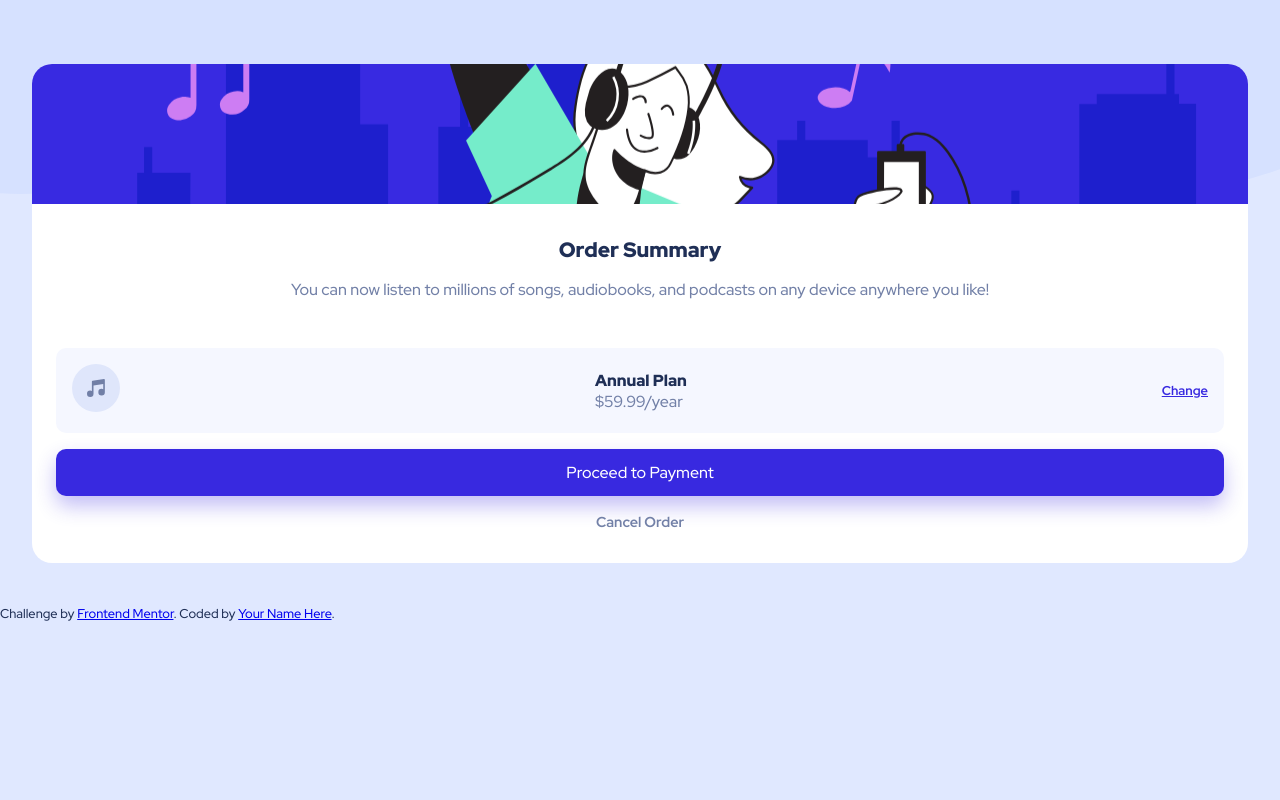
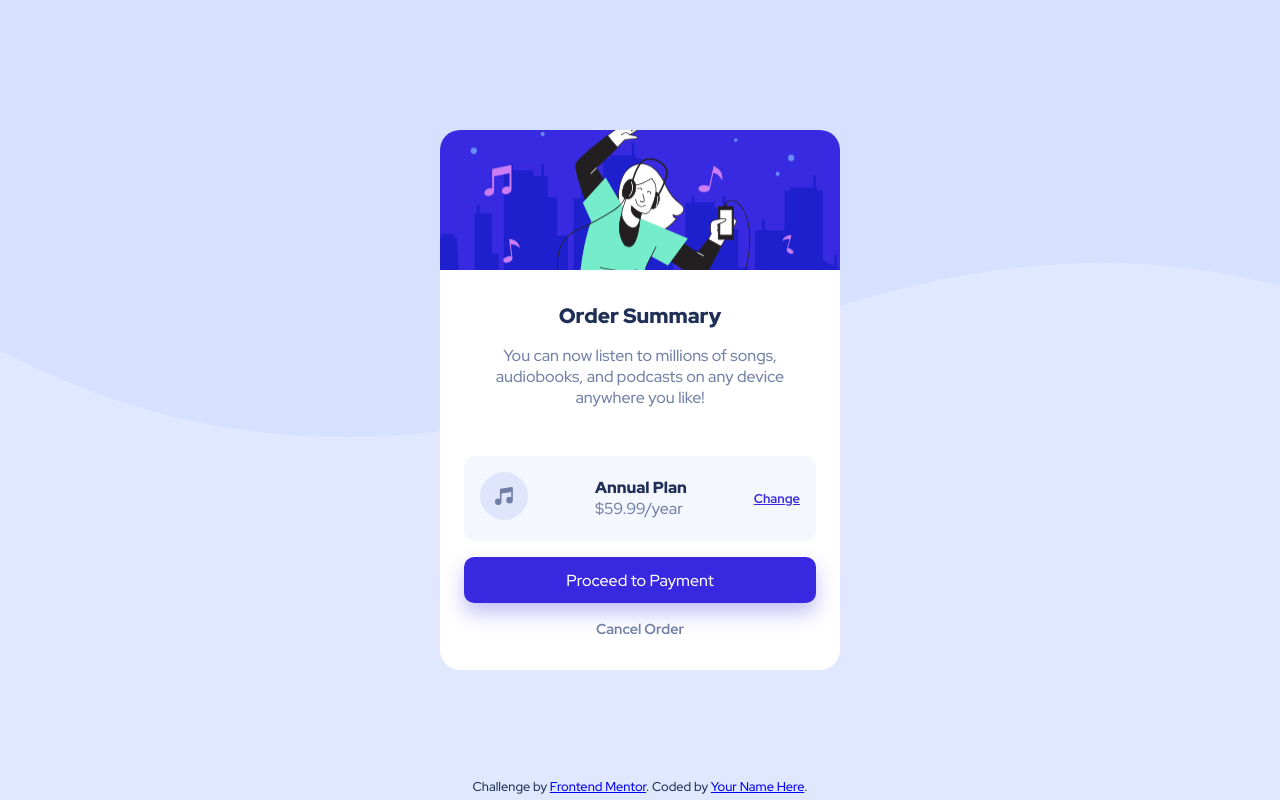
Before and after one commit to chrisbailey85/Frontend-Mentor-Order-summary-card, a plain HTML site: page index.html in a window 1280 px wide. Drawn offline with Linux system fonts and the light colour scheme.

Commit message:
project completed

```diff
--- a/style.css
+++ b/style.css
@@ -18,6 +18,7 @@ body {
     font-family: 'Red Hat Display', sans-serif;
     padding: 4rem 1rem;
     color: var(--dark-blue);
+    min-height: 100vh;
 }
 
 body::before {
@@ -38,6 +39,7 @@ main {
     background-color: #fff;
     border-radius: 20px;
     padding-bottom: 2rem;
+    max-width: 400px;
 }
 .card__img {
     background-image: url('./images/illustration-hero.svg');
@@ -88,6 +90,7 @@ main {
     color: var(--bright-blue);
     font-weight: 700;
     font-size: 0.8rem;
+    transition: opacity 0.3s ease-in-out;
 }
 
 .card__links {
@@ -108,18 +111,23 @@ main {
     margin-bottom: 1rem;
     padding: 0.8rem;
     box-shadow: 0 10px 20px hsla(245, 75%, 52%, 0.3) ;
+    transition: opacity 0.3s ease-in-out;
 }
 
 .cancel {
     color: var(--desaturated-blue);
     font-weight: 700;
     font-size: 0.9rem;
+    transition: color 0.3s ease-in-out;
+
 }
 .attribution {
     position: absolute;
     bottom: 5px;
     left: 0;
     font-size: 0.8rem;
+    text-align: center;
+    width: 100%;
 }
 
 @media (min-width: 375px) {
@@ -141,3 +149,35 @@ main {
         padding: 4rem 2rem;
     }
 }
+@media (min-width: 768px) {
+    body {
+        display: flex;
+        justify-content: center;
+        align-items: center;
+    }
+
+body::before {
+    background-image: url('./images/pattern-background-desktop.svg');
+    height: 437px;
+}
+}
+
+@media (pointer: fine) {
+    a {
+        cursor: pointer;
+    }
+
+    .proceed:hover {
+        opacity: 0.6;
+    }
+
+    .cancel:hover {
+        color: var(--dark-blue);
+        font-weight: 900;
+    }
+
+    .plan__change:hover {
+        text-decoration: none;
+        opacity: 0.6;
+    }
+}
```
